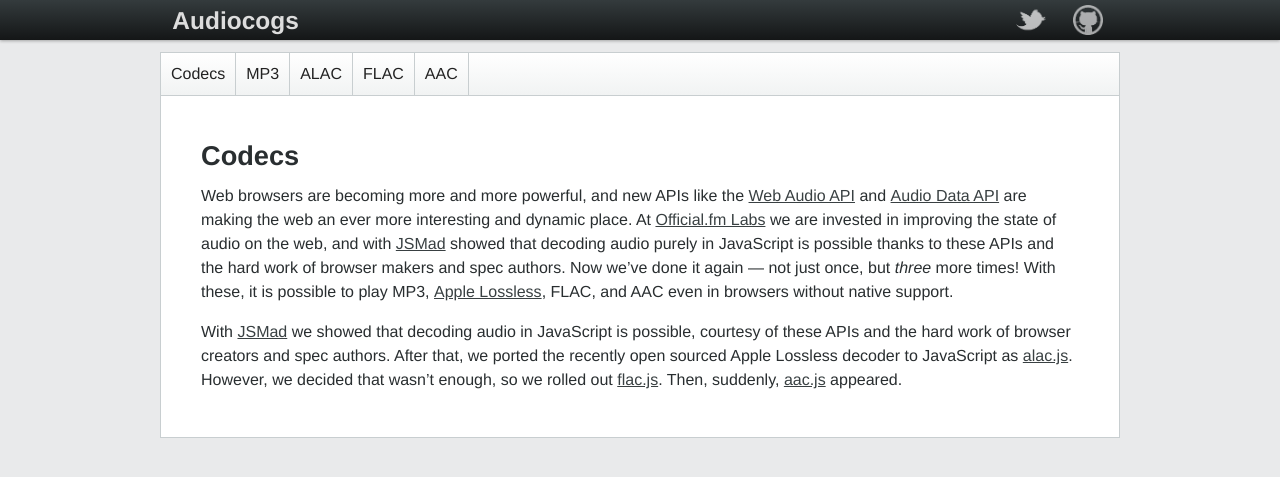
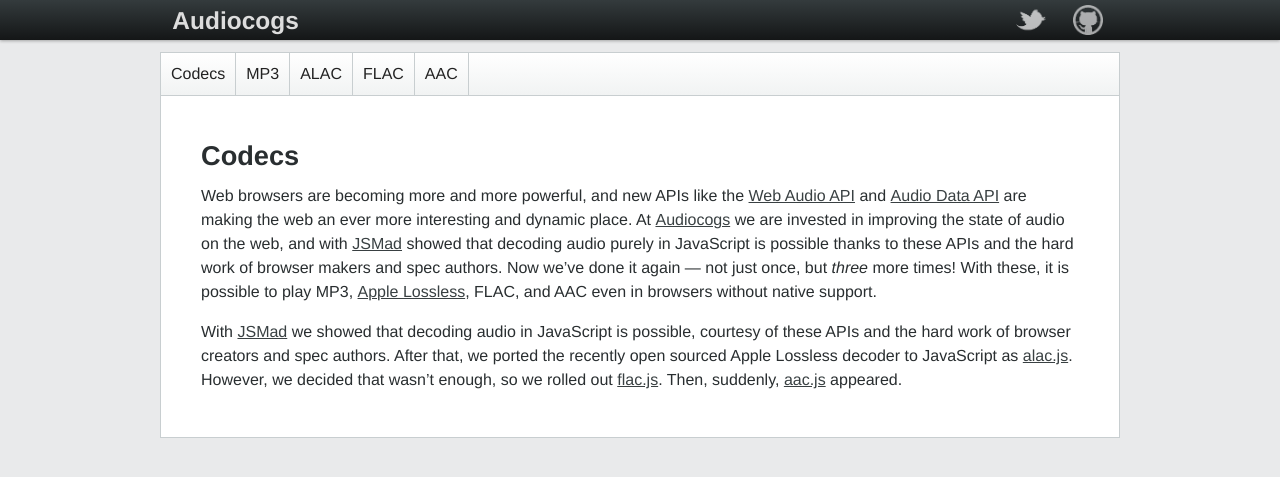
Before and after one commit to audiocogs/audiocogs.github.com, a Jekyll site: the page built from codecs/index.markdown, in a window 1280 px wide and 900 px high. Shown: the top 477 px of the window. Built offline with Jekyll 4.4.1, drawn with Linux system fonts in a browser that asks for light colours; Markdown is read by kramdown in place of the engine named in the settings.

Commit message:
Remove reference to official.fm labs.

```diff
--- a/codecs/index.markdown
+++ b/codecs/index.markdown
@@ -3,7 +3,7 @@
 layout: codecs-index
 ---
 
-Web browsers are becoming more and more powerful, and new APIs like the [Web Audio API][web-audio] and [Audio Data API][audio-data] are making the web an ever more interesting and dynamic place. At [Official.fm Labs](/) we are invested in improving the state of audio on the web, and with [JSMad][jsmad] showed that decoding audio purely in JavaScript is possible thanks to these APIs and the hard work of browser makers and spec authors. Now we've done it again &mdash; not just once, but _three_ more times! With these, it is possible to play MP3, [Apple Lossless][apple-lossless], FLAC, and AAC even in browsers without native support.
+Web browsers are becoming more and more powerful, and new APIs like the [Web Audio API][web-audio] and [Audio Data API][audio-data] are making the web an ever more interesting and dynamic place. At [Audiocogs](/) we are invested in improving the state of audio on the web, and with [JSMad][jsmad] showed that decoding audio purely in JavaScript is possible thanks to these APIs and the hard work of browser makers and spec authors. Now we've done it again &mdash; not just once, but _three_ more times! With these, it is possible to play MP3, [Apple Lossless][apple-lossless], FLAC, and AAC even in browsers without native support.
 
 With [JSMad](/codecs/mp3) we showed that decoding audio in JavaScript is possible, courtesy of these APIs and the hard work of browser creators and spec authors. After that, we ported the recently open sourced Apple Lossless decoder to JavaScript as [alac.js](/codecs/alac). However, we decided that wasn't enough, so we rolled out [flac.js](/codecs/flac). Then, suddenly, [aac.js](/codecs/aac) appeared.
 
```
